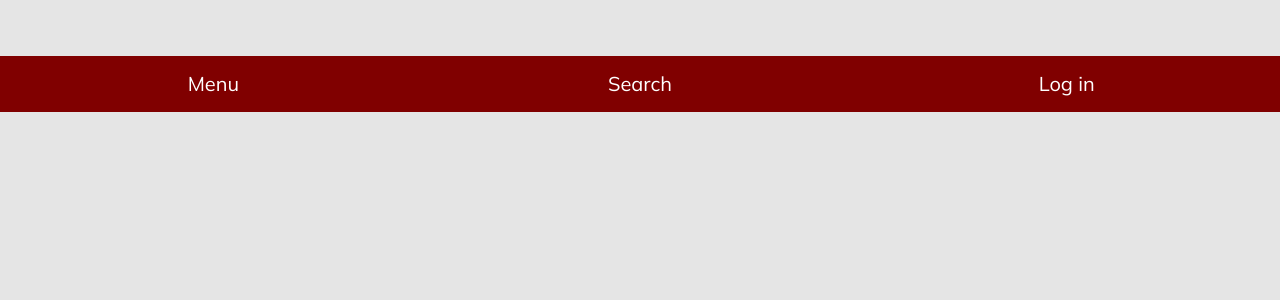
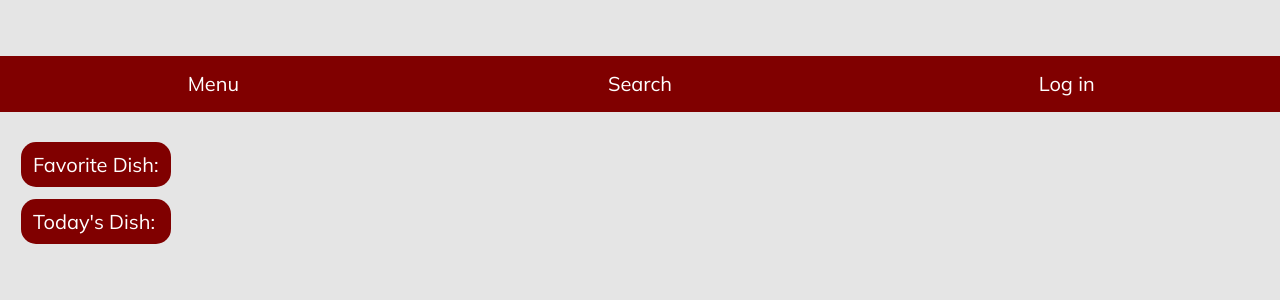
Before and after one commit to EllieJin04/term-project-react, a React (Create React App) app: page / in a window 1280 px wide. Shown: the top 300 px of the page. Built offline with nearby package versions, Linux system fonts and the light colour scheme.

Commit message:
Home page and css

```diff
--- a/src/Home.js
+++ b/src/Home.js
@@ -2,10 +2,10 @@ const Home = () => {
     return (
         <div className="main">
             <div className="favorite-dish">
-
+                <div className="title">Favorite Dish:</div>
             </div>
             <div className="todays-dish">
-
+                <div className="title">Today's Dish:</div>
             </div>
         </div>
     );
--- a/src/index.css
+++ b/src/index.css
@@ -2,7 +2,8 @@
 
 :root {
   --primary-color: #800000;
-  --background-color: #E5E5E5;
+  --background-color1: #E5E5E5;
+  --background-color2: #fff;
   --text-color1: #333;
   --text-corlor2: #fff;
 }
@@ -13,14 +14,16 @@
 }
 
 body {
-  background-color: var(--background-color);
+  background-color: var(--background-color1);
   color: var(--text-color1);
+  font-size: 20px;
 }
 
 .main {
   margin-top: 30px;
 }
 
+/* Navbar */
 .navbar {
   display: flex;
   margin-top: 56px;
@@ -39,5 +42,21 @@ body {
   width: 100%;
   color: var(--text-corlor2);
   text-decoration: none;
-  font-size: 20px
 }
+
+/* Home page */
+.title {
+  background-color: var(--primary-color);
+  color: var(--text-corlor2);
+  height: 45px;
+  width: 150px;
+  box-sizing: border-box;
+  padding: 10px 12px;
+  border-radius: 15px;
+  margin-left: 21px;
+  margin-bottom: 12px;
+  -webkit-border-radius: 15px;
+  -moz-border-radius: 15px;
+  -ms-border-radius: 15px;
+  -o-border-radius: 15px;
+}
```
